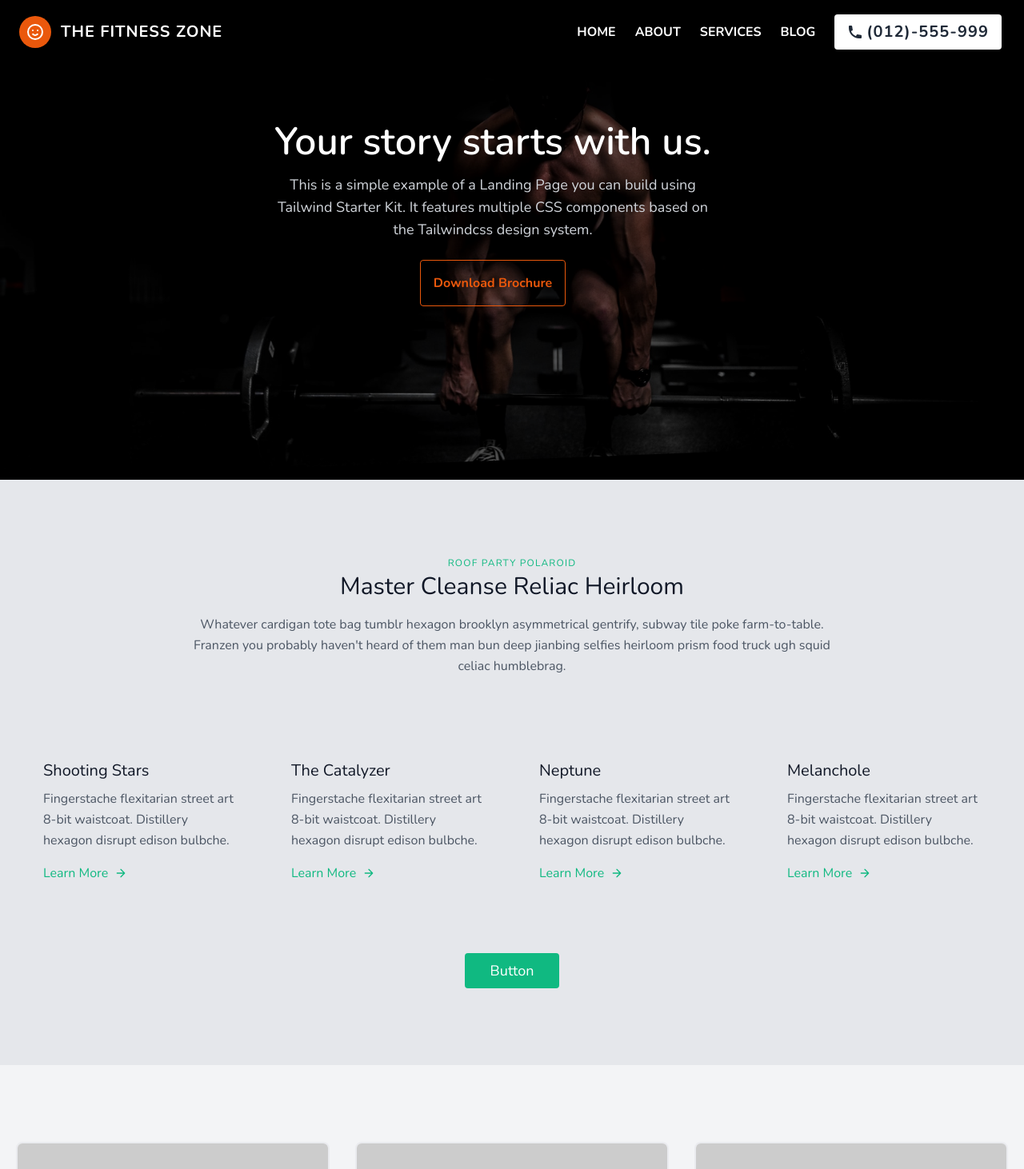
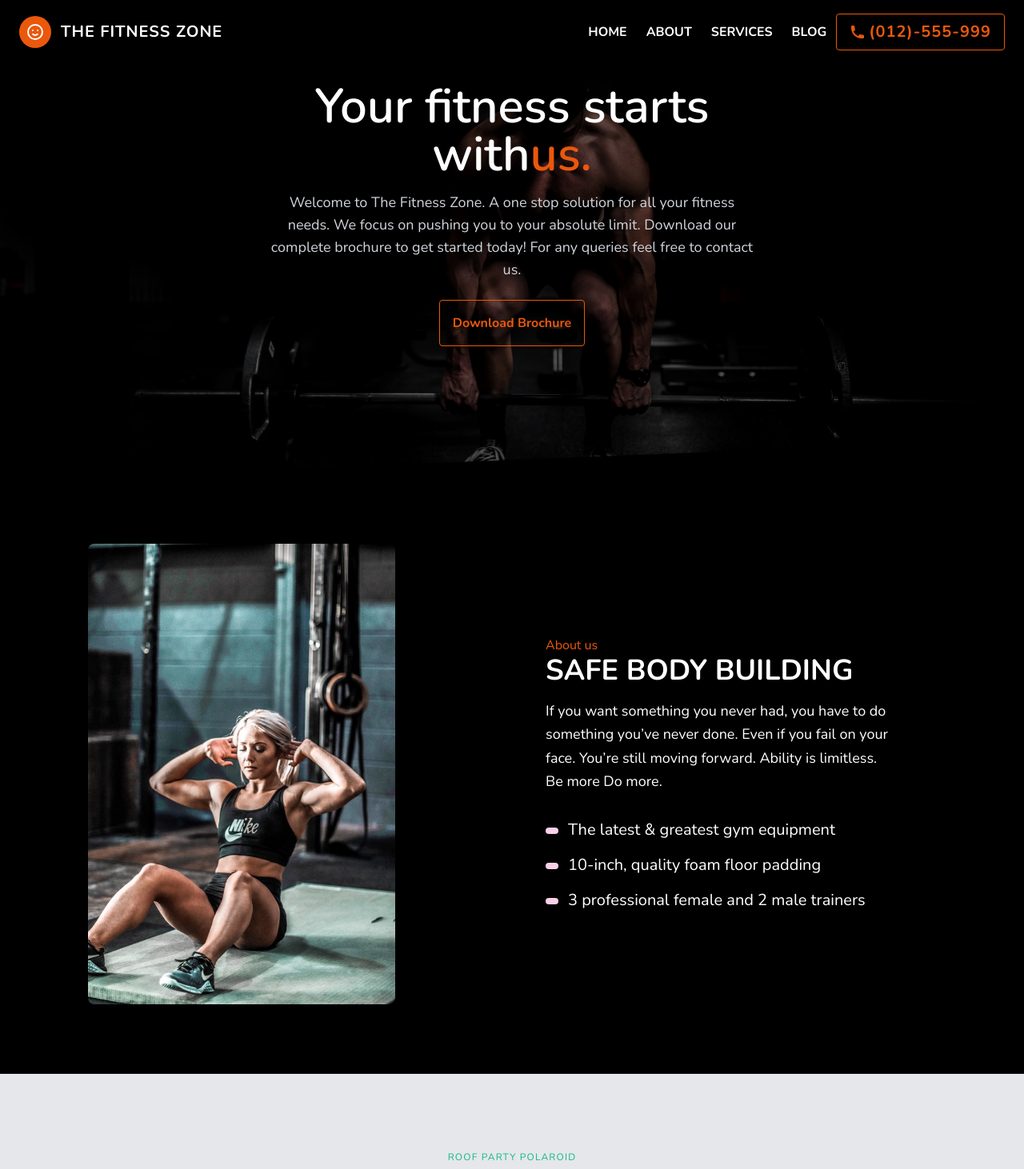
Before and after one commit to ssayanm/nextjs-blog-frontend, a Next.js app: page / in a window 1280 px wide. Shown: the top 1462 px of the page at 80% size. Built offline with nearby package versions, Linux system fonts and the light colour scheme.

Commit message:
added info, updated hero

```diff
--- a/components/1Header.js
+++ /dev/null
@@ -1,98 +0,0 @@
-import Link from "next/link";
-
-import { useState } from "react";
-
-const Header = () => {
-  const [active, setActive] = useState(false);
-
-  const handleClick = () => {
-    setActive(!active);
-  };
-
-  return (
-    <section className="bg-green-400">
-      <nav className="container flex items-center flex-wrap  p-3 mx-auto">
-        <Link href="/">
-          <a className="inline-flex items-center p-2 mr-4 ">
-            <svg
-              xmlns="http://www.w3.org/2000/svg"
-              fill="none"
-              viewBox="0 0 24 24"
-              stroke="currentColor"
-              strokeLinecap="round"
-              strokeLinejoin="round"
-              strokeWidth="2"
-              className="w-10 h-10 text-gray-700 p-2 bg-gray-100 rounded-full hover:bg-green-100"
-            >
-              <path
-                strokeLinecap="round"
-                strokeLinejoin="round"
-                strokeWidth="2"
-                d="M14.828 14.828a4 4 0 01-5.656 0M9 10h.01M15 10h.01M21 12a9 9 0 11-18 0 9 9 0 0118 0z"
-              />
-            </svg>
-
-            <span className="ml-3 text-xl text-white font-bold uppercase tracking-wide hover:text-green-100">
-              Sayan Mukherjee
-            </span>
-          </a>
-        </Link>
-        <button
-          className=" inline-flex p-3 hover:bg-green-600 rounded lg:hidden text-white ml-auto hover:text-white outline-none"
-          onClick={handleClick}
-        >
-          <svg
-            className="w-6 h-6"
-            fill="none"
-            stroke="currentColor"
-            viewBox="0 0 24 24"
-            xmlns="http://www.w3.org/2000/svg"
-          >
-            <path
-              strokeLinecap="round"
-              strokeLinejoin="round"
-              strokeWidth={2}
-              d="M4 6h16M4 12h16M4 18h16"
-            />
-          </svg>
-        </button>
-        {/*Note that in this div we will use a ternary operator to decide whether or not to display the content of the div  */}
-        <div
-          className={`${
-            active ? "" : "hidden"
-          }   w-full lg:inline-flex lg:flex-grow lg:w-auto`}
-        >
-          <div className="lg:inline-flex lg:flex-row lg:ml-auto lg:w-auto w-full lg:items-center items-start  flex flex-col lg:h-auto">
-            <Link href="/">
-              <a className="lg:inline-flex lg:w-auto w-full px-3 py-2 rounded text-white font-bold items-center justify-center hover:bg-green-600 hover:text-white ">
-                Home
-              </a>
-            </Link>
-            <Link href="/services">
-              <a className="lg:inline-flex lg:w-auto w-full px-3 py-2 rounded text-white font-bold items-center justify-center hover:bg-green-600 hover:text-white">
-                Services
-              </a>
-            </Link>
-            <Link href="/about">
-              <a className="lg:inline-flex lg:w-auto w-full px-3 py-2 rounded text-white font-bold items-center justify-center hover:bg-green-600 hover:text-white">
-                About us
-              </a>
-            </Link>
-            <Link href="/posts">
-              <a className="lg:inline-flex lg:w-auto w-full px-3 py-2 rounded text-white font-bold items-center justify-center hover:bg-green-600 hover:text-white">
-                Blog
-              </a>
-            </Link>
-            <Link href="/contact">
-              <a className="lg:inline-flex lg:w-auto w-full px-3 py-2 rounded text-white font-bold items-center justify-center hover:bg-green-600 hover:text-white">
-                Contact us
-              </a>
-            </Link>
-          </div>
-        </div>
-      </nav>
-    </section>
-  );
-};
-
-export default Header;
--- a/components/Header.js
+++ b/components/Header.js
@@ -134,15 +134,15 @@ const Header = (props) => {
             </li>
 
             <li className="flex items-center">
-              <button
+              <a
                 className={
                   (props.transparent
-                    ? "bg-white text-gray-800 active:bg-gray-100"
+                    ? " text-orange-600 active:bg-gray-100"
                     : "bg-pink-500 text-white active:bg-pink-600") +
-                  " text-base font-bold uppercase px-4 py-2 rounded shadow flex justify-center items-center hover:shadow-md outline-none focus:outline-none lg:mr-1 lg:mb-0 ml-3 mb-3 hover:bg-orange-600 hover:text-white "
+                  "  flex justify-center items-center px-4 py-2 rounded bg-transparent border border-orange-600 cursor-pointer transition duration-500 ease-in-out hover:bg-orange-600 hover:text-white "
                 }
                 type="button"
-                style={{ transition: "all .15s ease" }}
+                // style={{ transition: "all .15s ease" }}
               >
                 <svg
                   xmlns="http://www.w3.org/2000/svg"
@@ -155,7 +155,7 @@ const Header = (props) => {
                 <span className="ml-1 text-xl  font-bold tracking-wider ">
                   (012)-555-999
                 </span>
-              </button>
+              </a>
             </li>
           </ul>
         </div>
--- a/components/Hero.js
+++ b/components/Hero.js
@@ -26,15 +26,17 @@ const Hero = () => {
       <div className="container relative mx-auto">
         <div className="items-center flex flex-wrap">
           <div className="w-full lg:w-6/12 px-4 ml-auto mr-auto text-center">
-            <div className="pr-12">
-              <h1 className="text-white font-semibold text-5xl">
-                Your story starts with us.
+            <div>
+              <h1 className="text-white font-semibold text-6xl">
+                Your fitness starts with
+                <span className="text-orange-600">us.</span>
               </h1>
 
               <p className="mt-4 text-lg text-gray-300">
-                This is a simple example of a Landing Page you can build using
-                Tailwind Starter Kit. It features multiple CSS components based
-                on the Tailwindcss design system.
+                Welcome to The Fitness Zone. A one stop solution for all your
+                fitness needs. We focus on pushing you to your absolute limit.
+                Download our complete brochure to get started today! For any
+                queries feel free to contact us.
               </p>
               <Link href="/">
                 <a className="btn">Download Brochure</a>
--- /dev/null
+++ b/components/Info.js
@@ -0,0 +1,99 @@
+import Image from "next/image";
+
+const Info = () => {
+  return (
+    <section className="relative py-20 bg-black text-white">
+      <div
+        className="bottom-auto top-0 left-0 right-0 w-full absolute pointer-events-none overflow-hidden -mt-20"
+        style={{ height: "80px" }}
+      >
+        <svg
+          className="absolute bottom-0 overflow-hidden"
+          xmlns="http://www.w3.org/2000/svg"
+          preserveAspectRatio="none"
+          version="1.1"
+          viewBox="0 0 2560 100"
+          x="0"
+          y="0"
+        ></svg>
+      </div>
+
+      <div className="container mx-auto px-4">
+        <div className="items-center flex flex-wrap">
+          <div className="w-full md:w-4/12 ml-auto mr-auto px-4">
+            <Image
+              alt="Gym"
+              src="/gyminfo.jpg"
+              width={640}
+              height={960}
+              // objectFit="cover"
+              quality={100}
+              className="rounded-lg shadow-lg"
+            />
+          </div>
+
+          <div className="w-full md:w-5/12 ml-auto mr-auto px-4">
+            <div className="md:pr-12">
+              <span className="text-xm text-orange-600">About us</span>
+              <h3 className="text-4xl uppercase font-bold">
+                {" "}
+                Safe Body Building
+              </h3>
+              <p className="mt-4 text-lg leading-relaxed ">
+                If you want something you never had, you have to do something
+                you’ve never done. Even if you fail on your face. You’re still
+                moving forward. Ability is limitless. Be more Do more.
+              </p>
+              <ul className="list-none mt-6">
+                <li className="py-2">
+                  <div className="flex items-center">
+                    <div>
+                      <span className="text-xs font-semibold inline-block py-1 px-2 uppercase rounded-full text-pink-600 bg-pink-200 mr-3">
+                        <i className="fas fa-fingerprint"></i>
+                      </span>
+                    </div>
+                    <div>
+                      <h4 className="text-xl">
+                        The latest & greatest gym equipment
+                      </h4>
+                    </div>
+                  </div>
+                </li>
+                <li className="py-2">
+                  <div className="flex items-center">
+                    <div>
+                      <span className="text-xs font-semibold inline-block py-1 px-2 uppercase rounded-full text-pink-600 bg-pink-200 mr-3">
+                        <i className="fab fa-html5"></i>
+                      </span>
+                    </div>
+                    <div>
+                      <h4 className="text-xl">
+                        10-inch, quality foam floor padding{" "}
+                      </h4>
+                    </div>
+                  </div>
+                </li>
+                <li className="py-2">
+                  <div className="flex items-center">
+                    <div>
+                      <span className="text-xs font-semibold inline-block py-1 px-2 uppercase rounded-full text-pink-600 bg-pink-200 mr-3">
+                        <i className="far fa-paper-plane"></i>
+                      </span>
+                    </div>
+                    <div>
+                      <h4 className="text-xl">
+                        3 professional female and 2 male trainers
+                      </h4>
+                    </div>
+                  </div>
+                </li>
+              </ul>
+            </div>
+          </div>
+        </div>
+      </div>
+    </section>
+  );
+};
+
+export default Info;
--- a/components/Meta.js
+++ b/components/Meta.js
@@ -14,9 +14,9 @@ const Meta = ({ title, keywords, description }) => {
 };
 
 Meta.defaultProps = {
-  title: "Sayan Web",
-  keywords: "web development, programming",
-  description: "Get the latest news in web dev",
+  title: "The Fitness Zone",
+  keywords: "gym, finess, body building",
+  description: "No pain, No gain shut up and train",
 };
 
 export default Meta;
--- a/pages/index.js
+++ b/pages/index.js
@@ -6,12 +6,13 @@ import Navbar from "../components/Navbar.js";
 
 import BlogList from "../components/BlogList";
 import Services from "../components/Services";
+import Info from "../components/Info";
 
 export default function Home() {
   return (
     <div>
       <Hero />
-
+      <Info />
       <Services />
 
       <BlogList />
```
Also changed, not shown: public/gyminfo.jpg (added).
